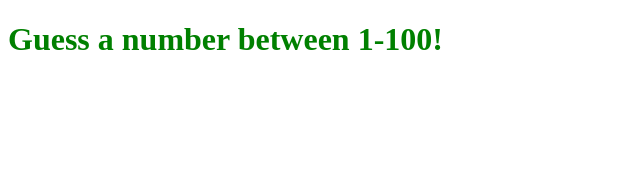
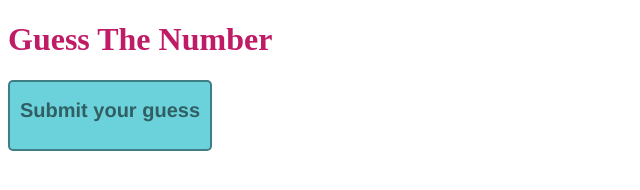
Before and after one commit to asundberg/Guessing-Game, a plain HTML site: page index.html in a window 1280 px wide. Shown: the whole page, without its empty margins (0-640 px from the left). Drawn offline with Linux system fonts and the light colour scheme.

Commit message:
Updated Guessing Game

```diff
--- a/index.html
+++ b/index.html
@@ -5,7 +5,10 @@
 		<title>Guessing Game</title>
 	</head>
 	<body>
-		<h1>Guess a number between 1-100!</h1>
+		<h1>Guess The Number</h1>
+		<!--Need help making input field-->
 		<p></p>
+		<p class="button">Submit your guess</p>
+
 	</body>
 </html>
--- a/stylesheet.css
+++ b/stylesheet.css
@@ -1,3 +1,20 @@
 h1 {
-	color: green;
+	color: #c01b67;
 }
+
+.button {
+	display: block;
+ 	height: 50px;
+ 	width: 200px;
+ 	background: #6bd2db;
+ 	border: 2px solid rgba(33, 68, 72, 0.59);
+ 	border-radius: 5px;
+ 	/*text styling next*/
+ 	color: rgba(0, 0, 0, 0.55);
+ 	text-align: center;
+ 	padding-top: 17px;
+ 	font: bold 20px "Helvetica Neue", Arial, Helvetica, Geneva, sans-serif;
+}
+/*RGBa is a way to declare a color in CSS that includes
+alpha transparency support. It looks like this:
+div { background: rgba(200, 54, 54, 0.5); }*/
```
